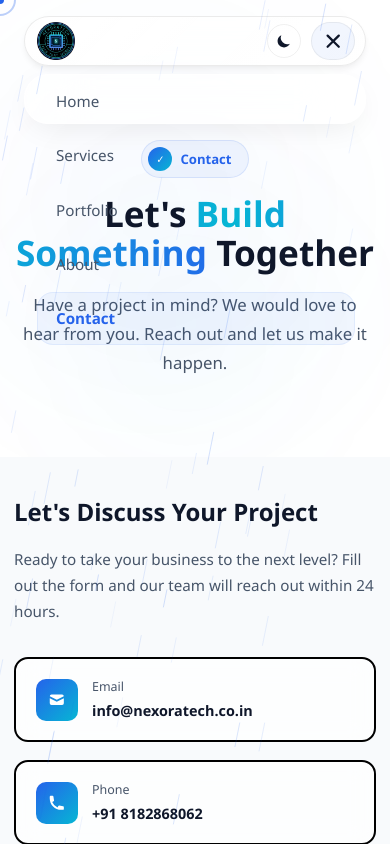
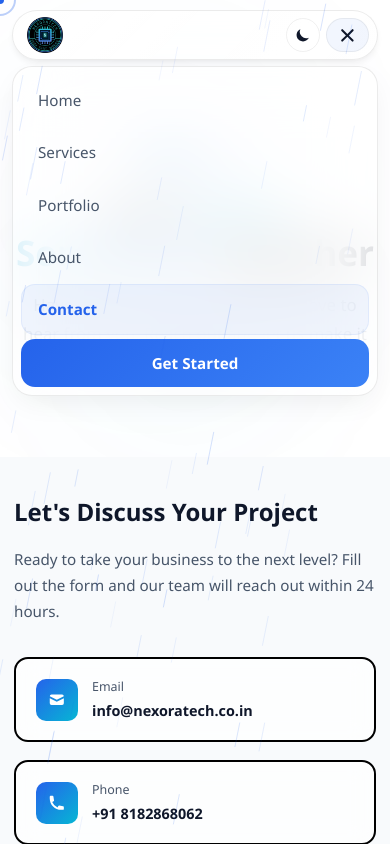
Before and after one commit to v72727835-bit/NEXORATECH, a React (Vite) app in the folder client/: page /contact in a window 390 px wide. Both pictures are taken after a click on the button 332 px from the left and 40 px from the top of the page. Shown: the top 844 px of the page. Built offline with nearby package versions, Linux system fonts and the light colour scheme.

Commit message:
Fix navbar for mobile - responsive hamburger menu

```diff
--- a/client/src/components/Navbar.jsx
+++ b/client/src/components/Navbar.jsx
@@ -15,9 +15,17 @@
   const [isOpen, setIsOpen] = useState(false);
   const [scrolled, setScrolled] = useState(false);
   const [hidden, setHidden] = useState(false);
+  const [mob, setMob] = useState(false);
   const lastScrollY = useRef(0);
   const { pathname } = useLocation();
   const { dark, toggle } = useTheme();
+
+  useEffect(() => {
+    const check = () => setMob(window.innerWidth < 768);
+    check();
+    window.addEventListener('resize', check);
+    return () => window.removeEventListener('resize', check);
+  }, []);
 
   useEffect(() => {
     const handleScroll = () => {
@@ -39,14 +47,15 @@
   return (
     <nav style={{
       position: 'fixed', top: 0, left: 0, right: 0, zIndex: 1000,
-      padding: '16px 24px',
+      padding: mob ? '10px 12px' : '16px 24px',
       transform: hidden ? 'translateY(-100%)' : 'translateY(0)',
       transition: 'all 0.5s cubic-bezier(0.4, 0, 0.2, 1)',
     }}>
       <div style={{
         maxWidth: '1560px', margin: '0 auto',
         display: 'flex', alignItems: 'center', justifyContent: 'space-between',
-        padding: '0 20px 0 28px', height: '60px',
+        padding: mob ? '0 8px 0 14px' : '0 20px 0 28px',
+        height: mob ? '50px' : '60px',
         background: 'var(--nav-bg)',
         backdropFilter: 'blur(30px)',
         WebkitBackdropFilter: 'blur(30px)',
@@ -63,15 +72,15 @@
         }} />
 
         <Link to="/" style={{ display: 'flex', alignItems: 'center', gap: '10px', position: 'relative', zIndex: 1 }}>
-          <img src="/logo.png" alt="NexoraTech" style={{ height: '48px', display: 'block' }}
+          <img src="/logo.png" alt="NexoraTech" style={{ height: mob ? '36px' : '48px', display: 'block' }}
             onError={e => { e.target.onerror = null; e.target.src = '/logo.svg' }}
           />
         </Link>
 
         <ul style={{
-          display: 'flex', gap: '2px', alignItems: 'center', listStyle: 'none', margin: 0, padding: 0,
+          display: mob ? 'none' : 'flex', gap: '2px', alignItems: 'center', listStyle: 'none', margin: 0, padding: 0,
           position: 'absolute', left: '50%', transform: 'translateX(-50%)', zIndex: 1
-        }} className="nav-menu">
+        }}>
           {navLinks.map(link => {
             const isActive = pathname === link.path;
             return (
@@ -101,15 +110,15 @@
           })}
         </ul>
 
-        <div style={{ display: 'flex', alignItems: 'center', gap: '10px', position: 'relative', zIndex: 1 }}>
+        <div style={{ display: 'flex', alignItems: 'center', gap: mob ? '6px' : '10px', position: 'relative', zIndex: 1 }}>
           <button
             onClick={toggle}
             style={{
-              width: '38px', height: '38px', borderRadius: '50%',
+              width: mob ? '34px' : '38px', height: mob ? '34px' : '38px', borderRadius: '50%',
               border: '1px solid var(--border-light)',
               display: 'flex', alignItems: 'center', justifyContent: 'center',
               cursor: 'pointer', background: 'transparent',
-              color: 'var(--text)', fontSize: '1.1rem',
+              color: 'var(--text)', fontSize: mob ? '1rem' : '1.1rem', flexShrink: 0,
               transition: 'all 0.3s ease'
             }}
             onMouseEnter={e => { e.target.style.background = 'var(--tag-bg)'; e.target.style.borderColor = 'var(--border)' }}
@@ -118,6 +127,7 @@
           >
             {dark ? <HiSun /> : <HiMoon />}
           </button>
+          {!mob && (
             <Link to="/contact" style={{
               padding: '9px 24px', borderRadius: '40px', fontSize: '0.88rem', fontWeight: 600,
               background: 'linear-gradient(135deg, #2563eb, #3b82f6)',
@@ -131,14 +141,15 @@
             >
               Get Started
             </Link>
+          )}
           <button
             onClick={() => setIsOpen(!isOpen)}
-            className="mobile-toggle"
             style={{
               background: 'var(--tag-bg)', border: '1px solid var(--border-light)',
-              fontSize: '1.4rem', color: 'var(--text)', cursor: 'pointer', padding: '7px 10px',
-              display: 'none', borderRadius: '40px', transition: 'all 0.2s',
-              lineHeight: 1
+              fontSize: '1.3rem', color: 'var(--text)', cursor: 'pointer',
+              padding: '6px 10px', borderRadius: '40px', transition: 'all 0.2s',
+              lineHeight: 1, display: mob ? 'flex' : 'none', flexShrink: 0,
+              alignItems: 'center', justifyContent: 'center'
             }}
           >
             {isOpen ? <HiX /> : <HiMenu />}
@@ -146,12 +157,13 @@
         </div>
       </div>
 
-      {isOpen && (
+      {isOpen && mob && (
         <div style={{
-          marginTop: '8px',
-          background: 'var(--glass-bg)', backdropFilter: 'blur(30px)',
-          borderRadius: '24px', padding: '12px',
-          border: '1px solid var(--glass-border)',
+          marginTop: '6px',
+          background: 'var(--nav-bg)', backdropFilter: 'blur(30px)',
+          WebkitBackdropFilter: 'blur(30px)',
+          borderRadius: '20px', padding: '8px',
+          border: '1px solid var(--nav-border)',
           boxShadow: 'var(--shadow-lg)',
           animation: 'slideDown 0.25s ease'
         }}>
@@ -161,10 +173,10 @@
               <Link key={link.path} to={link.path}
                 onClick={() => setIsOpen(false)}
                 style={{
-                  display: 'block', padding: '13px 18px', fontSize: '0.95rem',
+                  display: 'block', padding: '12px 16px', fontSize: '0.95rem',
                   fontWeight: isActive ? 600 : 450, textDecoration: 'none',
                   color: isActive ? 'var(--primary)' : 'var(--text-secondary)',
-                  borderRadius: '16px', marginBottom: '2px',
+                  borderRadius: '14px', marginBottom: '2px',
                   background: isActive ? 'var(--tag-bg)' : 'transparent',
                   border: isActive ? '1px solid rgba(37,99,235,0.08)' : '1px solid transparent',
                   transition: 'all 0.2s'
@@ -176,19 +188,21 @@
               </Link>
             );
           })}
+          <Link to="/contact"
+            onClick={() => setIsOpen(false)}
+            style={{
+              display: 'block', padding: '12px 16px', fontSize: '0.95rem', fontWeight: 600,
+              textDecoration: 'none', color: '#fff', borderRadius: '14px', marginTop: '4px',
+              background: 'linear-gradient(135deg, #2563eb, #3b82f6)',
+              textAlign: 'center'
+            }}
+          >
+            Get Started
+          </Link>
         </div>
       )}
 
       <style>{`
-        @media (max-width: 768px) {
-          .nav-menu { display: none !important; }
-          .mobile-toggle { display: flex !important; }
-          nav > div { padding: 0 12px 0 16px !important; height: 54px !important; }
-          nav > div > a img { height: 38px !important; }
-        }
-        @media (max-width: 480px) {
-          nav > div { padding: 0 10px 0 12px !important; height: 50px !important; }
-        }
         @keyframes slideDown {
           from { opacity: 0; transform: translateY(-8px); }
           to { opacity: 1; transform: translateY(0); }
```
Lines whose indentation alone changed are shown as unchanged.
